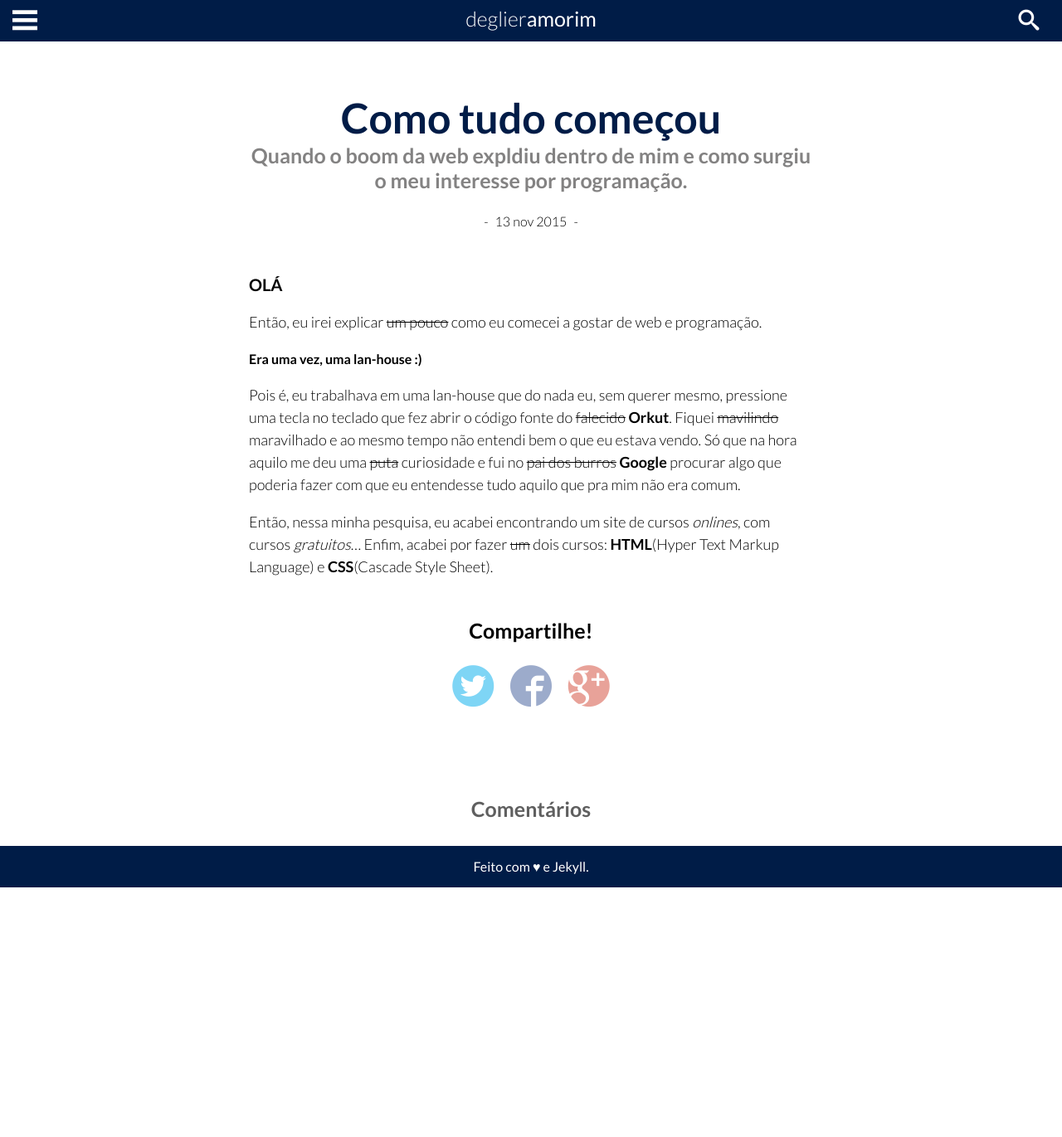
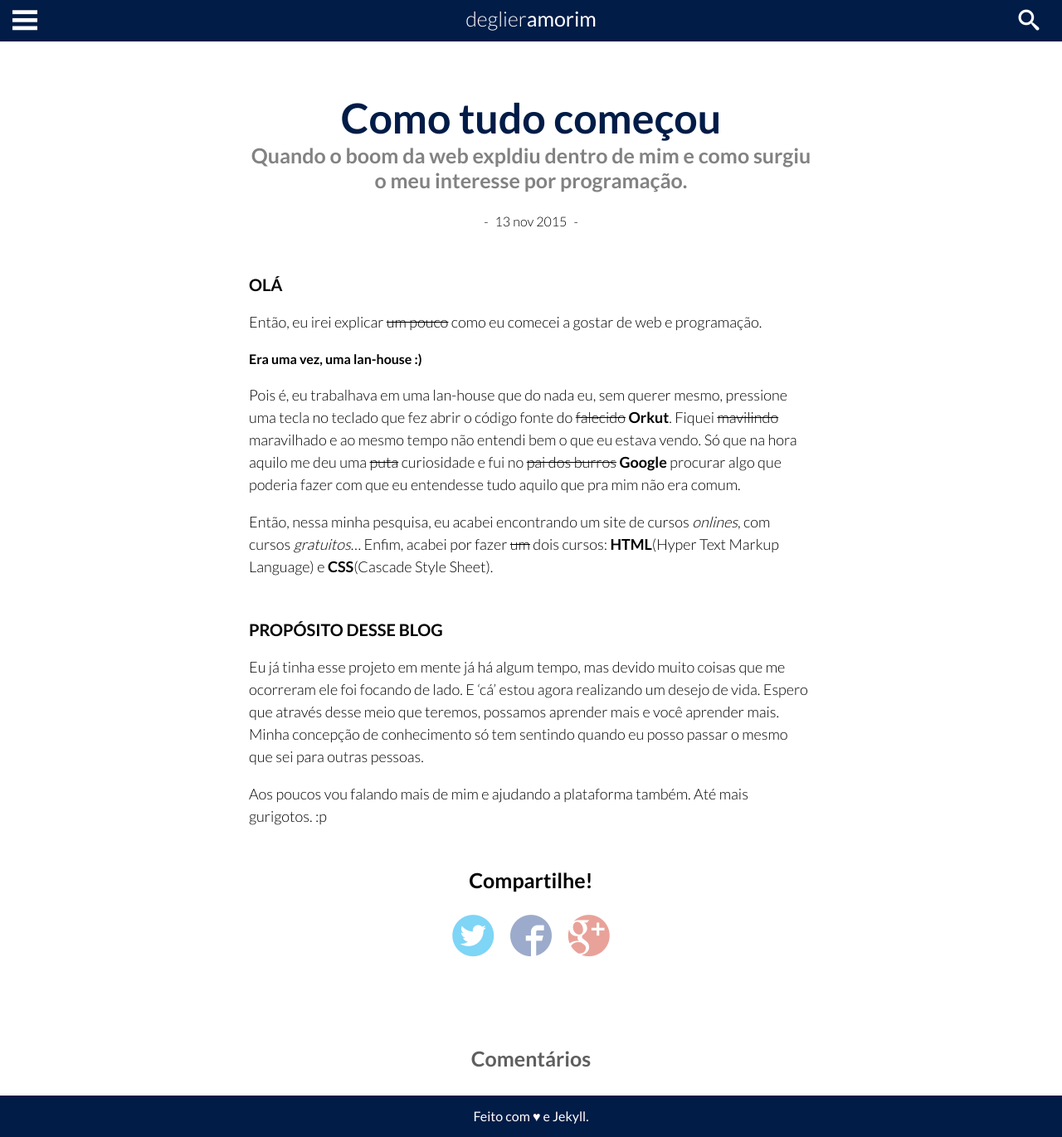
Before and after one commit to deglier/deglier.github.io, a Jekyll site: the page built from _posts/2015-11-13-como-tudo-comecou.md, in a window 1280 px wide. Shown: the whole page at 83% size. Built offline with Jekyll 4.4.1, drawn with Linux system fonts in a browser that asks for light colours; some web fonts are replaced; comment, search, counter and statistics services are not loaded; before the commit the page ends 1070 px from its top, so only the background shows below that.

Commit message:
Update 2015-11-13-como-tudo-comecou.md

```diff
--- a/_posts/2015-11-13-como-tudo-comecou.md
+++ b/_posts/2015-11-13-como-tudo-comecou.md
@@ -21,3 +21,10 @@ Então, eu irei explicar <s>um pouco</s> como eu comecei a gostar de web e progr
 Pois é, eu trabalhava em uma lan-house que do nada eu, sem querer mesmo, pressione uma tecla no teclado que fez abrir o código fonte do <s>falecido</s> **Orkut**. Fiquei <s>mavilindo</s> maravilhado e ao mesmo tempo não entendi bem o que eu estava vendo. Só que na hora aquilo me deu uma <s>puta</s> curiosidade e fui no <s>pai dos burros</s> **Google** procurar algo que poderia fazer com que eu entendesse tudo aquilo que pra mim não era comum.
 
 Então, nessa minha pesquisa, eu acabei encontrando um site de cursos *onlines*, com cursos *gratuitos*... Enfim, acabei por fazer <s>um</s> dois cursos: **HTML**(Hyper Text Markup Language) e **CSS**(Cascade Style Sheet).
+
+### Propósito desse blog
+Eu já tinha esse projeto em mente já há algum tempo, mas devido muito coisas que me ocorreram ele foi focando de lado. E 'cá' estou agora realizando um desejo de vida.
+Espero que através desse meio que teremos, possamos aprender mais e você aprender mais.
+Minha concepção de conhecimento só tem sentindo quando eu posso passar o mesmo que sei para outras pessoas.
+
+Aos poucos vou falando mais de mim e ajudando a plataforma também. Até mais gurigotos. :p
```
